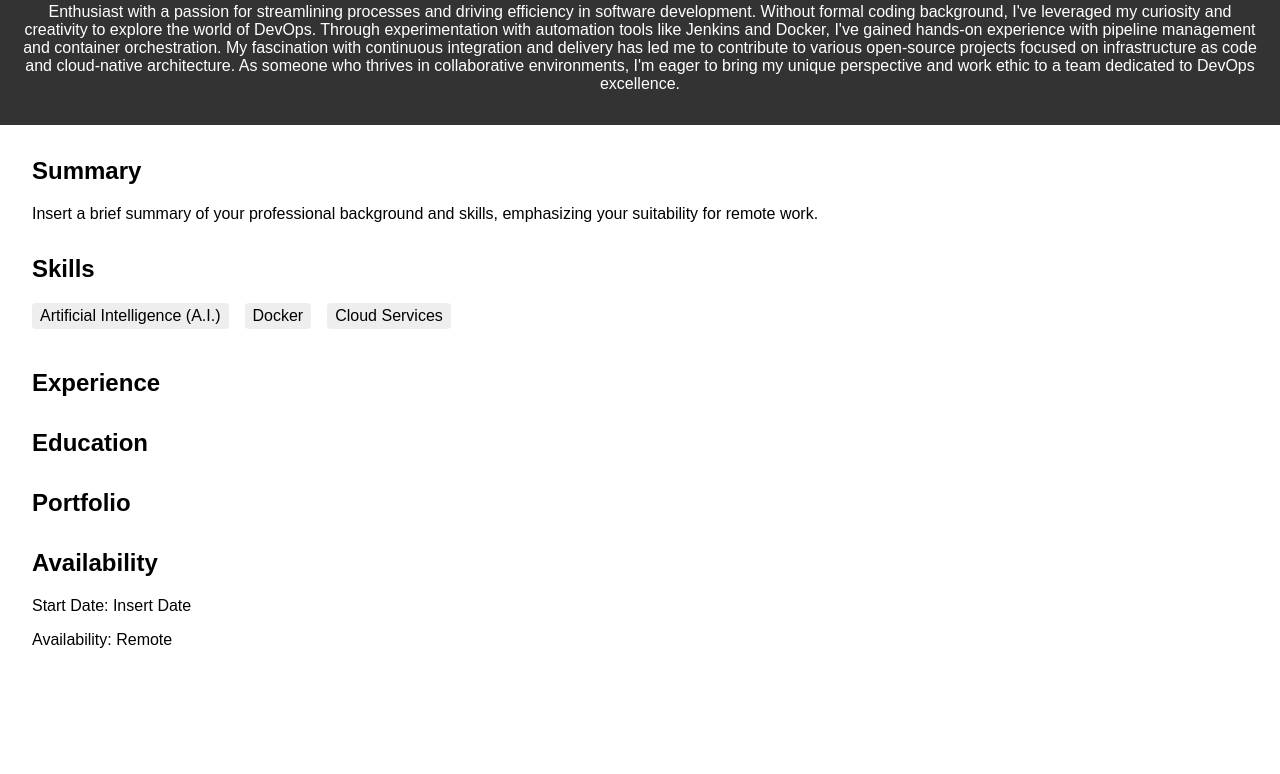
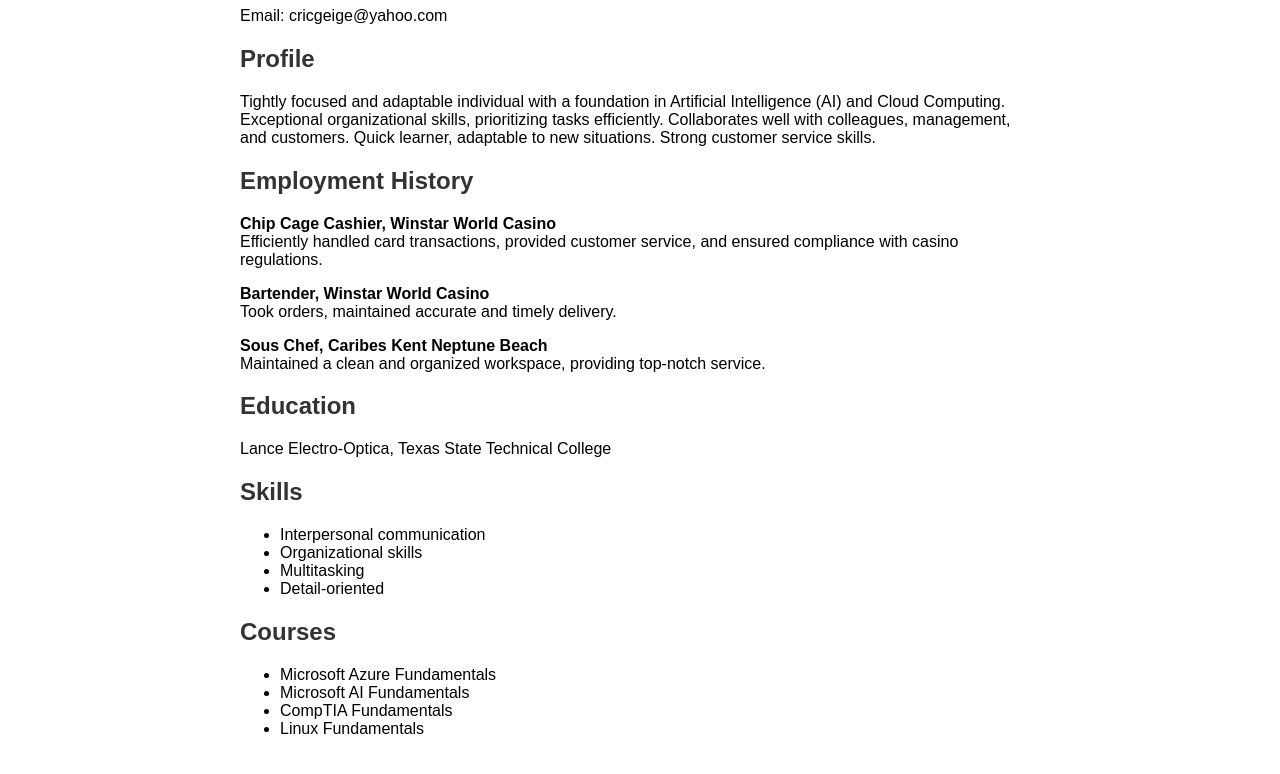
Before and after one commit to ericgeiger1/resume, a plain HTML site: page index.html in a window 1280 px wide. Shown: the part 93-867 px from the top of the page. Before the commit the page ends 806 px from the top, so only its background shows below. Drawn offline with Linux system fonts and the light colour scheme.

Commit message:
Update index.html

```diff
--- a/index.html
+++ b/index.html
@@ -1,101 +1,64 @@
 <!DOCTYPE html>
-<html>
+<html lang="en">
 <head>
     <meta charset="UTF-8">
-  <title>Eric Geiger</title>
+    <meta name="viewport" content="width=device-width, initial-scale=1.0">
+    <title>Eric Geiger - Resume</title>
     <style>
+        /* Add your custom styles here */
         body {
-      font-family: sans-serif;
+            font-family: Arial, sans-serif;
             margin: 0;
             padding: 0;
         }
-
-    header {
-      background-color: #333;
-      color: #fff;
-      padding: 1rem;
-      text-align: center;
+        .container {
+            max-width: 800px;
+            margin: 0 auto;
+            padding: 20px;
         }
-
-    main {
-      padding: 2rem;
+        h1, h2 {
+            color: #333;
         }
-
-    section {
-      margin-bottom: 2rem;
-    }
-
-    h2 {
-      margin-top: 0;
-    }
-
-    ul {
-      list-style-type: none;
-      padding: 0;
-    }
-
-    li {
-      margin-bottom: 0.5rem;
-    }
-
-    .skills {
-      display: flex;
-      flex-wrap: wrap;
-    }
-
-    .skills li {
-      margin-right: 1rem;
-      margin-bottom: 0.5rem;
-      padding: 0.25rem 0.5rem;
-      background-color: #eee;
-      border-radius: 4px;
-    }
+        /* Add more styles as needed */
     </style>
 </head>
 <body>
-  <header>
+    <div class="container">
         <h1>Eric Geiger</h1>
-    <p>Enthusiast with a passion for streamlining processes and driving efficiency in software development.
-      Without formal coding background, I've leveraged my curiosity and creativity to explore the world of
-      DevOps. Through experimentation with automation tools like Jenkins and Docker, I've gained hands-on
-      experience with pipeline management and container orchestration. My fascination with continuous
-      integration and delivery has led me to contribute to various open-source projects focused on
-      infrastructure as code and cloud-native architecture. As someone who thrives in collaborative
-      environments, I'm eager to bring my unique perspective and work ethic to a team dedicated to DevOps
-      excellence.</p>
-  </header>
-  <main>
-    <section>
-      <h2>Summary</h2>
-      <p>Insert a brief summary of your professional background and skills, emphasizing your
-suitability for remote work.</p>
-    </section>
-    <section>
+        <p>Email: cricgeige@yahoo.com</p>
+        <h2>Profile</h2>
+        <p>
+            Tightly focused and adaptable individual with a foundation in Artificial Intelligence (AI) and Cloud Computing. Exceptional organizational skills, prioritizing tasks efficiently. Collaborates well with colleagues, management, and customers. Quick learner, adaptable to new situations. Strong customer service skills.
+        </p>
+        <h2>Employment History</h2>
+        <p>
+            <strong>Chip Cage Cashier, Winstar World Casino</strong><br>
+            Efficiently handled card transactions, provided customer service, and ensured compliance with casino regulations.
+        </p>
+        <p>
+            <strong>Bartender, Winstar World Casino</strong><br>
+            Took orders, maintained accurate and timely delivery.
+        </p>
+        <p>
+            <strong>Sous Chef, Caribes Kent Neptune Beach</strong><br>
+            Maintained a clean and organized workspace, providing top-notch service.
+        </p>
+        <h2>Education</h2>
+        <p>Lance Electro-Optica, Texas State Technical College</p>
         <h2>Skills</h2>
-      <ul class="skills">
-        <li>Artificial Intelligence (A.I.)</li>
-        <li>Docker</li>
-        <li>Cloud Services</li>
-        <!-- Additional skills -->
+        <ul>
+            <li>Interpersonal communication</li>
+            <li>Organizational skills</li>
+            <li>Multitasking</li>
+            <li>Detail-oriented</li>
         </ul>
-    </section>
-    <section>
-      <h2>Experience</h2>
-      <!-- Fill in the details of your professional experience -->
-    </section>
-    <section>
-      <h2>Education</h2>
-      <!-- Fill in the details of your educational background -->
-    </section>
-    <section>
-      <h2>Portfolio</h2>
-      <!-- Add links to your portfolio or showcase your work -->
-    </section>
-    <section>
-      <h2>Availability</h2>
-      <p>Start Date: <span id="start-date">Insert Date</span></p>
-      <p>Availability: Remote</p>
-    </section>
-  </main>
+        <h2>Courses</h2>
+        <ul>
+            <li>Microsoft Azure Fundamentals</li>
+            <li>Microsoft AI Fundamentals</li>
+            <li>CompTIA Fundamentals</li>
+            <li>Linux Fundamentals</li>
+        </ul>
+    </div>
 </body>
 </html>
```
Lines whose indentation alone changed are shown as unchanged.
